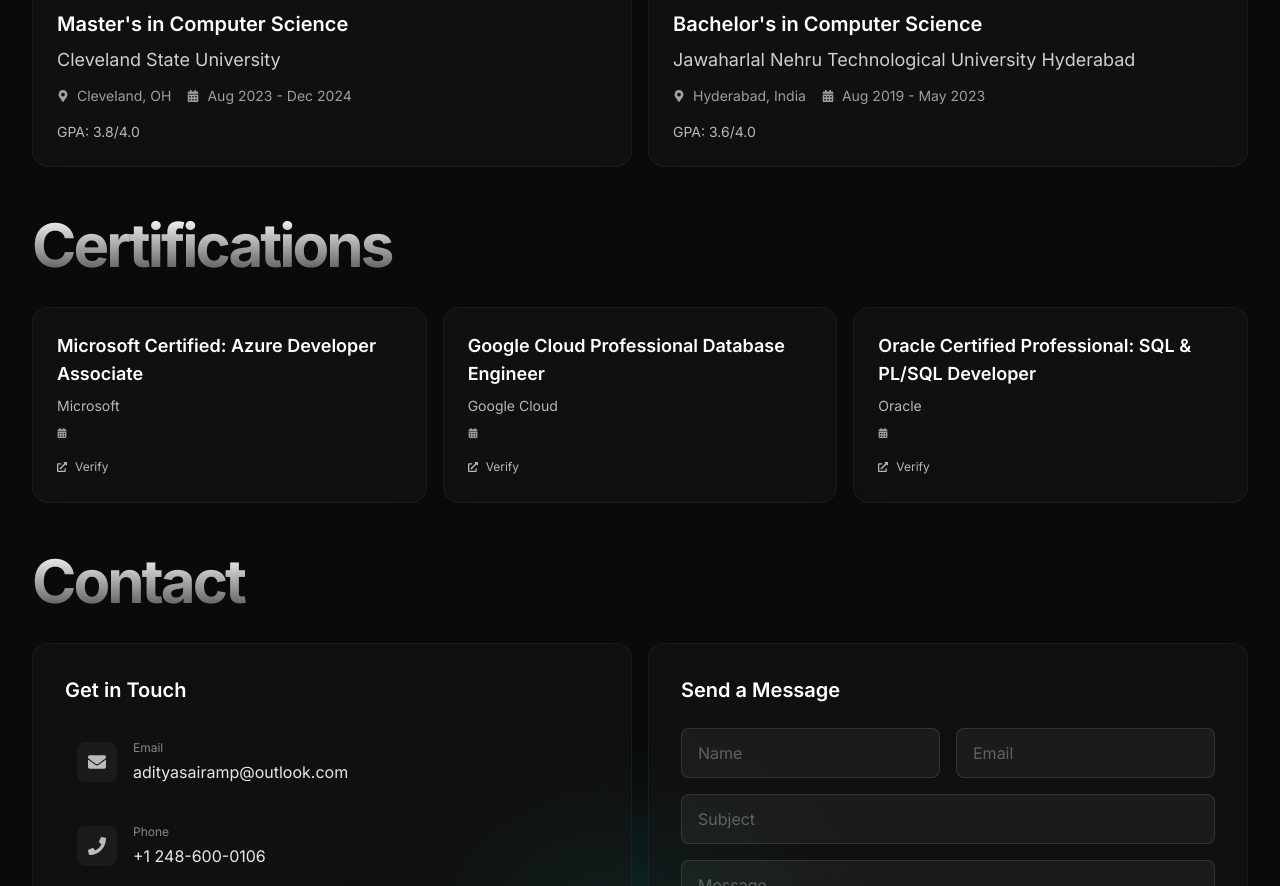
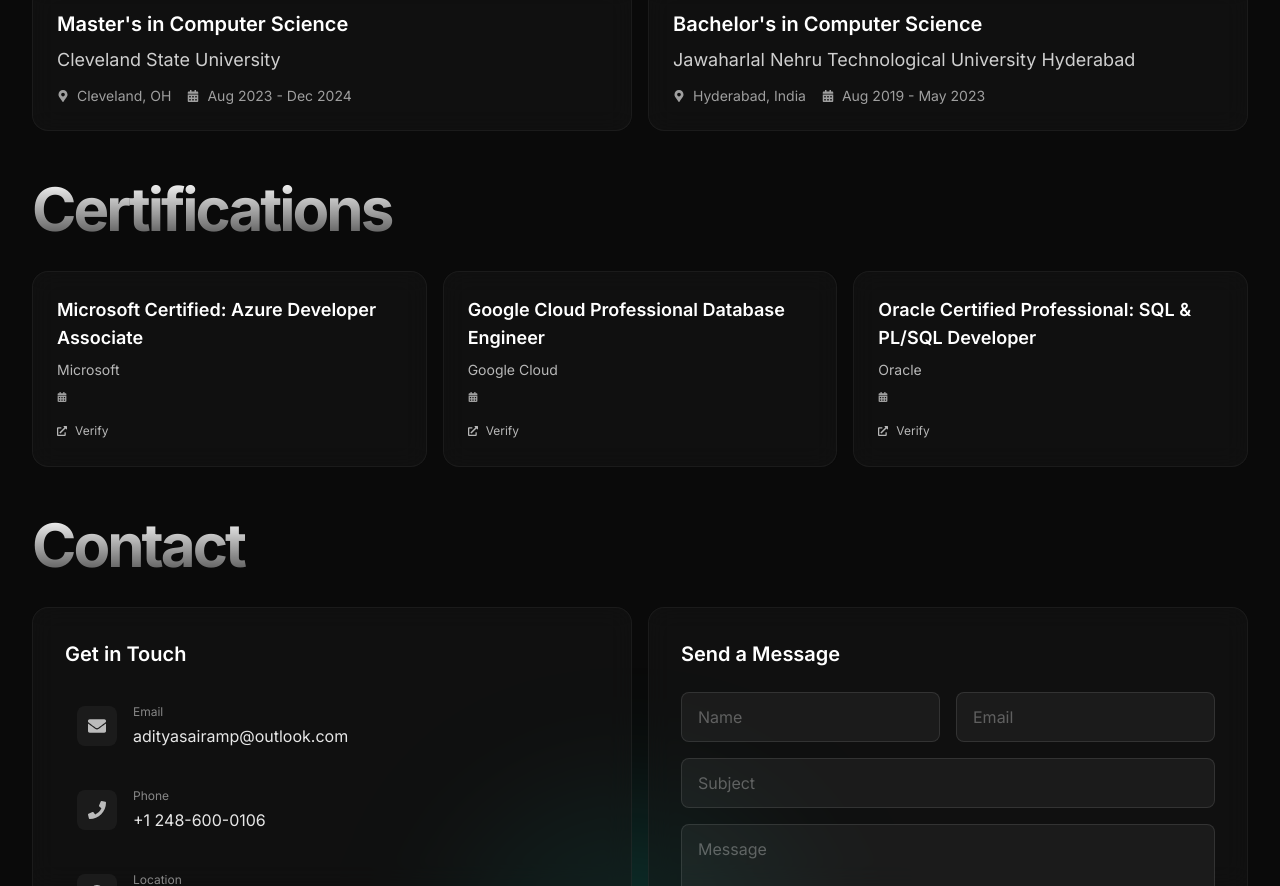
Before and after one commit to adityasairam1/Portfolio, a React (Vite) app: page / in a window 1280 px wide. Shown: the part 3480-4366 px from the top of the page. Built offline with nearby package versions, Linux system fonts and the light colour scheme.

Commit message:
Education updates

```diff
--- a/src/components/Education.jsx
+++ b/src/components/Education.jsx
@@ -51,7 +51,7 @@ const Education = () => {
               <h4 className="text-lg text-white/80 mb-3">
                 {edu.institution}
               </h4>
-              <div className="flex flex-wrap items-center gap-4 text-sm text-white/60 mb-4">
+              <div className="flex flex-wrap items-center gap-4 text-sm text-white/60">
                 <div className="flex items-center gap-2">
                   <FaMapMarkerAlt size={12} />
                   <span>{edu.location}</span>
@@ -61,11 +61,6 @@ const Education = () => {
                   <span>{edu.startDate} - {edu.endDate}</span>
                 </div>
               </div>
-              {edu.gpa && (
-                <div className="text-sm text-white/70">
-                  GPA: {edu.gpa}
-                </div>
-              )}
             </SpotlightCard>
           </motion.div>
         ))}
```
